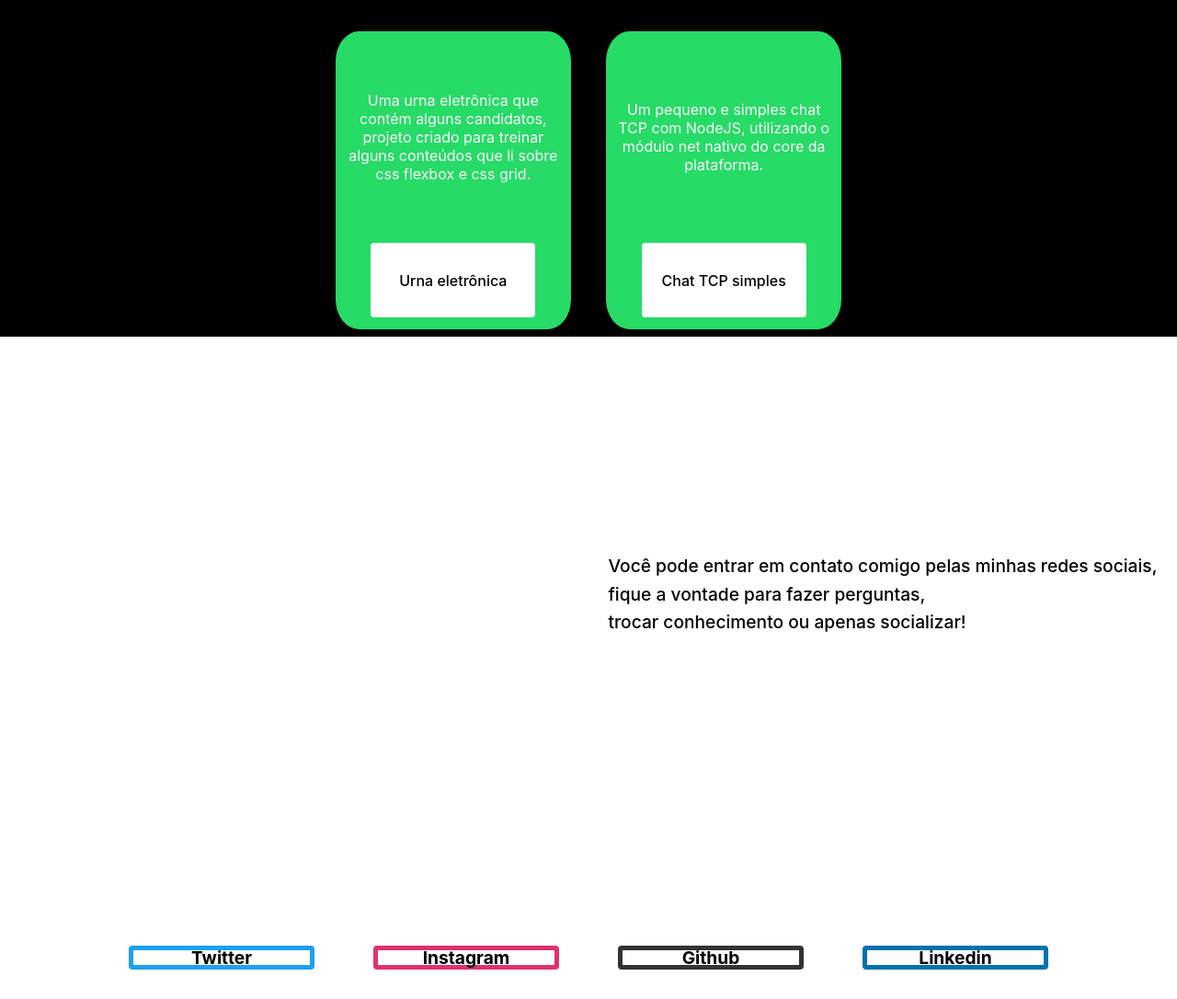
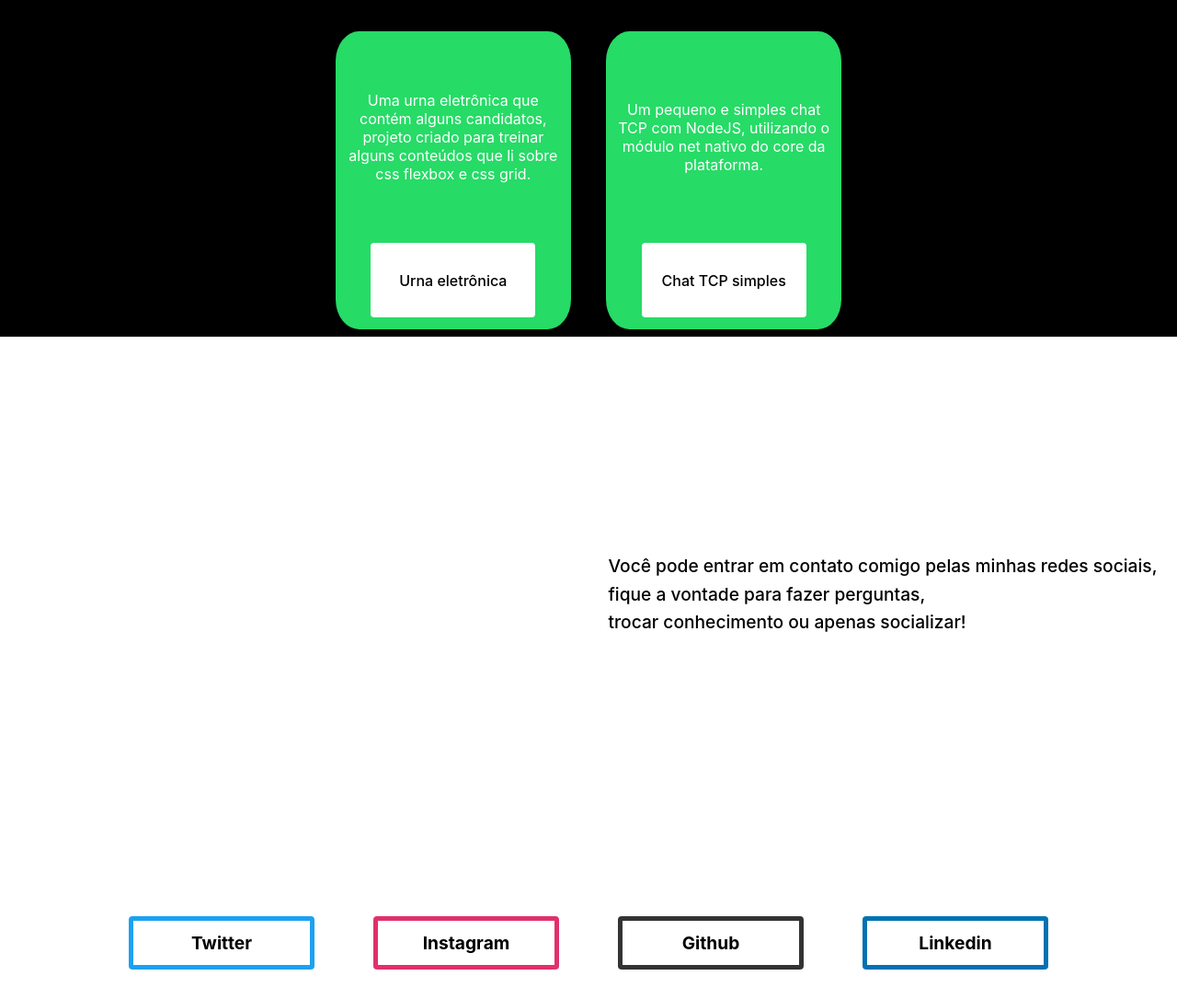
Before and after one commit to arielmell0/arielom.tech, a React (Create React App) app: page / in a window 1280 px wide. Shown: the part 1234-2320 px from the top of the page at 92% size. Built offline with nearby package versions, Linux system fonts and the light colour scheme; grey boxes are pictures that could not be loaded.

Commit message:
feat: novo tamanho para os botões

```diff
--- a/src/Components/Contato/Contato.js
+++ b/src/Components/Contato/Contato.js
@@ -1,7 +1,6 @@
 import styled from "styled-components";
 import { Container } from "../Container/Container";
 import { TwitterButton, InstagramButton, LinkedinButton, GithubButton } from '../SocialButtons/SocialButtons';
-import profilePicContact from '../../images/profilePicContact.jpg';
 
 const SocialContainer = styled(Container)`
     height: 20vh;
--- a/src/Components/SocialButtons/SocialButtons.js
+++ b/src/Components/SocialButtons/SocialButtons.js
@@ -7,7 +7,7 @@ const SocialButtons = styled.a`
     align-self: flex-end;
 
     width: 15%;
-    height: 10%;
+    height: 30%;
     background-color: white;
     border-radius: 4px;
     margin-bottom: 5%;
```
